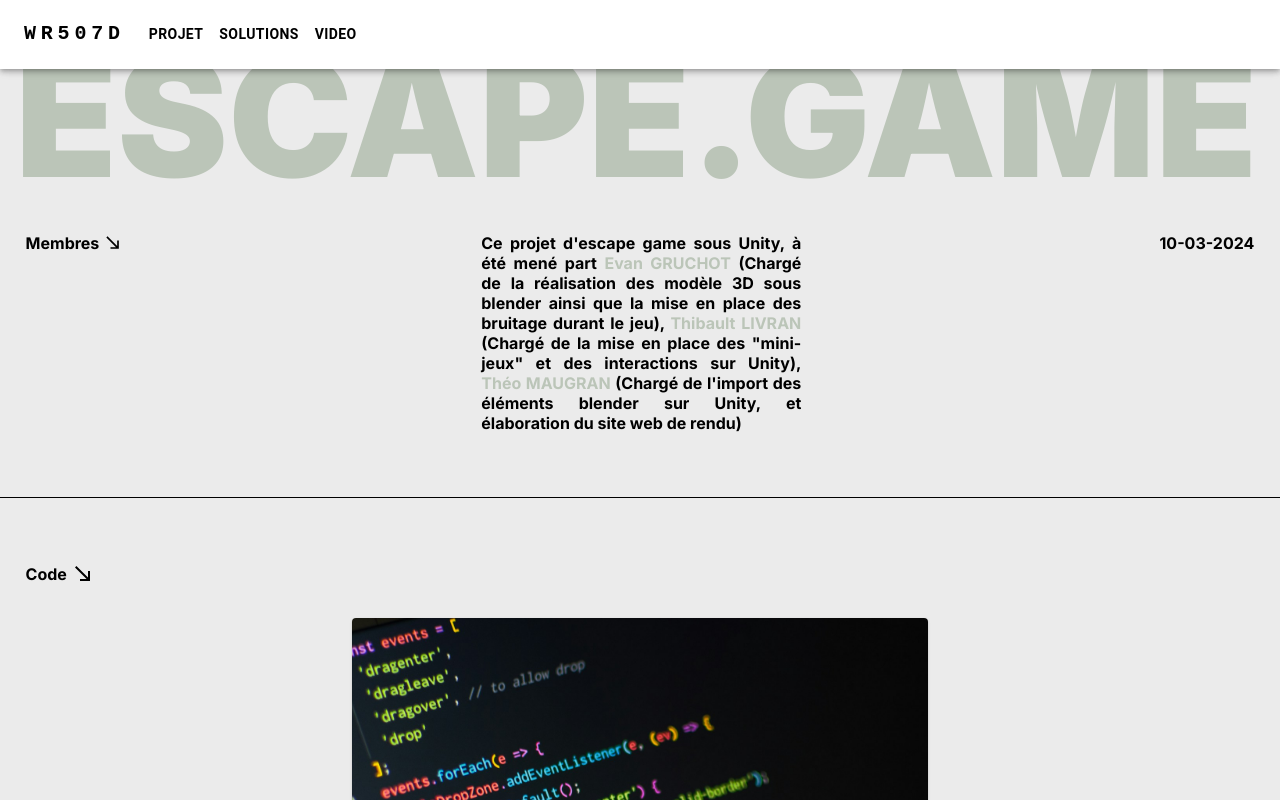
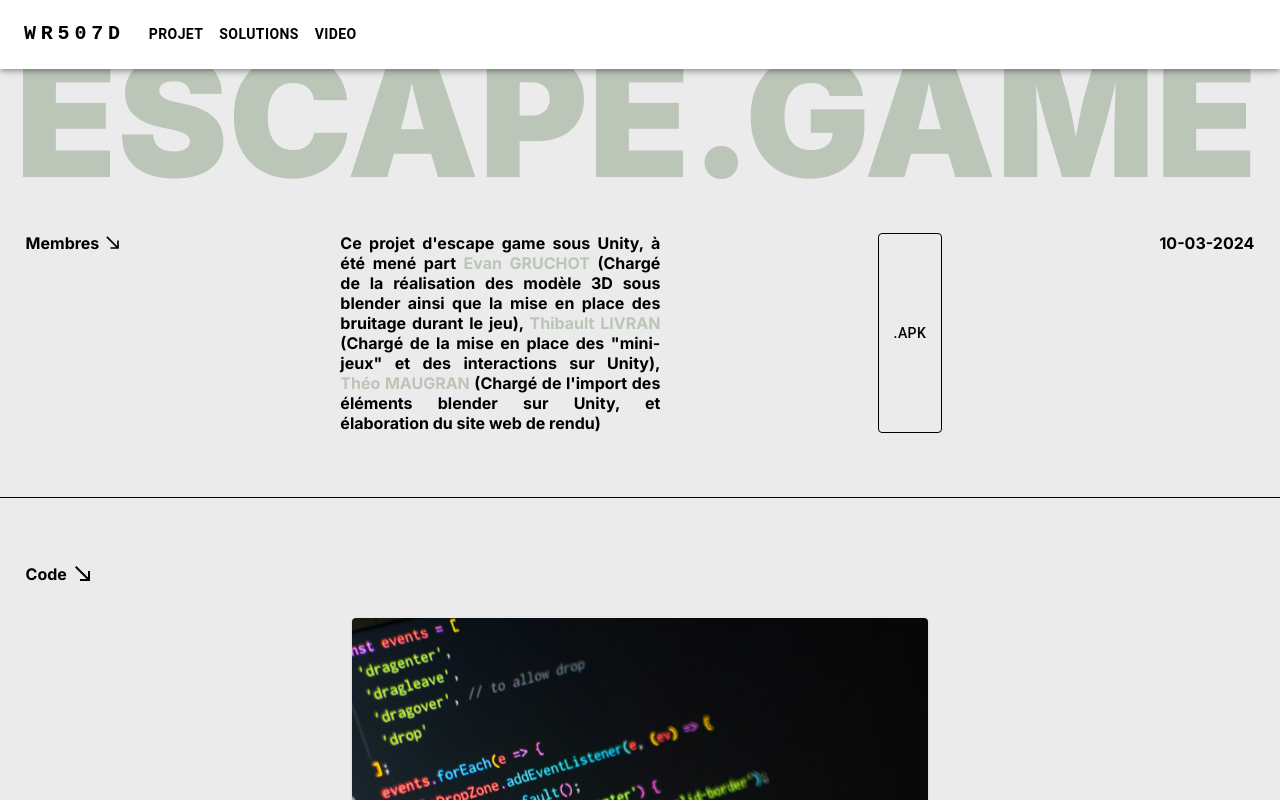
Before and after one commit to theomgrn/LandingUnity, a Next.js app: page / in a window 1280 px wide. Shown: the top 800 px of the page. Built offline with nearby package versions, Linux system fonts and the light colour scheme; a web font is replaced by a local one.

Commit message:
feat : mise en place de la section video + ajout du bouton pour télécharger le .apk

```diff
--- /dev/null
+++ b/app/css/video.module.css
@@ -0,0 +1,14 @@
+.blocVideo{
+    display: flex;
+    padding-top: 4vh;
+    justify-content: center;
+    width: 100vw;
+}
+
+.game{
+    width: 80vw;
+    display: flex;
+    justify-content: center;
+    align-items: center;
+    margin-bottom: 8vh;
+}
--- a/app/page.js
+++ b/app/page.js
@@ -3,6 +3,7 @@ import SouthEastIcon from '@mui/icons-material/SouthEast';
 import header from "./css/header.module.css";
 import code from "./css/code.module.css";
 import solution from "./css/solution.module.css";
+import video from "./css/video.module.css";
 import * as React from 'react';
 import Stack from '@mui/material/Stack';
 import Button from '@mui/material/Button';
@@ -29,6 +30,30 @@ export default function Home() {
                             "mini-jeux" et des interactions sur Unity), <span className={header.colorPrimary}>Théo MAUGRAN</span> (Chargé
                             de l'import des éléments blender sur Unity, et élaboration du site web de rendu) </p>
                     </div>
+                    <Stack spacing={2} direction="row">
+                        <Button
+                            variant="outlined"
+                            onClick={() => {
+                                const link = document.createElement('a');
+                                link.href = './images/code.jpg';
+                                link.setAttribute('download', 'Evan_Thibault_Theo_F.jpg');
+                                document.body.appendChild(link);
+                                link.click();
+                                document.body.removeChild(link);
+                            }}
+                            sx={{
+                                color: "black",
+                                borderColor: "black",
+                                '&:hover': {
+                                    borderColor: "#bbc5b8",
+                                    backgroundColor: "#bbc5b8",
+                                }
+                            }}
+                        >
+                            .APK
+                        </Button>
+                    </Stack>
+
                     <div>
                         <p>10-03-2024</p>
                     </div>
@@ -230,6 +255,12 @@ export default function Home() {
                             <h4>Gameplay&nbsp;<SouthEastIcon/></h4>
                         </div>
                     </div>
+                    <div className={video.blocVideo}>
+                        <video className={video.game} controls>
+                            <source src="./images/video-unity.mp4" type="video/mp4"/>
+                        </video>
+                    </div>
+
                 </div>
             </main>
         </div>
```
Also changed, not shown: 1 other file (tests, documents, lock files or other folders).
